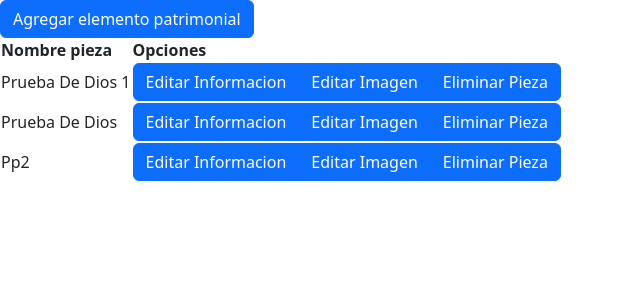
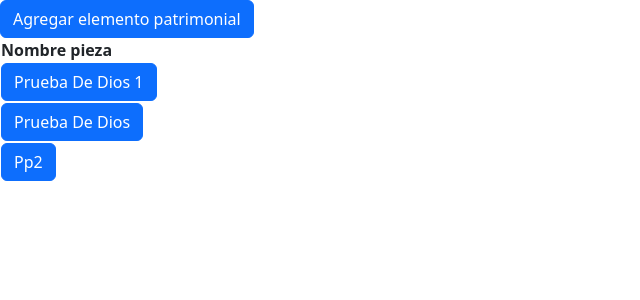
Before and after one commit to mtmzdoz/Admin-QR-ver-2, a Django app: page /listado-piezas/ in a window 1280 px wide. Shown: the top 300 px of the page, without its empty margins (0-640 px from the left). Run offline with Django 5.2, Linux system fonts and the light colour scheme; data comes from the database, SQL or seed files in the repository; both versions use the stored data as it was after the commit.

Commit message:
Modulo actualizacion modificado

```diff
--- a/myapp/templates/myapp/Pieza/eliminar.html
+++ b/myapp/templates/myapp/Pieza/eliminar.html
@@ -13,7 +13,7 @@
 
         {% csrf_token %}
 
-        <a href="{% url 'listado_piezas' %}">Cancelar</a>
+        <a href="{% url 'listado_piezas' %}" >Cancelar</a>
         <input type="submit" value="Eliminar">
     </form>
 </body>
--- a/myapp/templates/myapp/pieza_admin.html
+++ b/myapp/templates/myapp/pieza_admin.html
@@ -6,22 +6,14 @@
 <table>
     <tr>
         <th>Nombre pieza</th>
-        <th>Opciones</th>
 
 
     </tr>
     {% for e in elemento %}
 
     <tr>
-        <td>{{ e.titulo | title }}</td>
-        <td>
-            <div class="btn-group">
-                <a href= "{% url 'actualizar_desc' e.id %}" class="btn btn-primary">Editar Informacion</a>
-                <a href= "{% url 'actualizar_img' e.id %}" class="btn btn-primary">Editar Imagen</a>
-                <a href= "{% url 'eliminar_pieza' e.id %}" class="btn btn-primary">Eliminar Pieza</a>
-              </div>
+        <td> <a href= "{% url 'detalle_pieza' e.id %}" class="btn btn-primary">{{ e.titulo | title }}</a></td>
 
-        </td>
     </tr>
 
     {% endfor %}
--- a/myapp/urls.py
+++ b/myapp/urls.py
@@ -1,7 +1,7 @@
 from django.urls import path
 
 from . import views
-from .views import home, agregar, detalle_pieza, listado_piezas, actualizar_desc, actualizar_img, eliminar_pieza
+from .views import home, agregar, detalle_pieza, listado_piezas, actualizar_datos, actualizar_img, eliminar_pieza
 
 ###
 
@@ -11,7 +11,7 @@ urlpatterns =[
     path('pieza/<int:id>/', detalle_pieza, name='detalle_pieza'),  # Nueva ruta
     path('listado-piezas/', listado_piezas, name="listado_piezas"),
     path('actualizar-img/<id>/', actualizar_img , name="actualizar_img"),
-    path('actualizar-desc/<id>/', actualizar_desc, name='actualizar_desc'),
+    path('actualizar-datos/<id>/', actualizar_datos, name='actualizar_datos'),
     path('eliminar-pieza/<id>/', eliminar_pieza, name='eliminar_pieza'),
 
 ]
--- a/myapp/views.py
+++ b/myapp/views.py
@@ -71,7 +71,7 @@ def actualizar_img(request, id):
 
     return render(request, 'myapp/Pieza/modificar.html', data)
 
-def actualizar_desc(request, id):
+def actualizar_datos(request, id):
     pieza= get_object_or_404(Agregar, id=id)
 
     data = {
--- /dev/null
+++ b/myvenv/pyvenv.cfg
@@ -0,0 +1,3 @@
+home = C:\Users\mtmzd\AppData\Local\Programs\Python\Python310
+include-system-site-packages = false
+version = 3.10.11
```
Also changed, not shown: myapp/templates/myapp/detalle_pieza.html (+7 -0 lines), db.sqlite3, media/imagenes/Wallpaper-Naruto.jpg (added), 12 other files.
